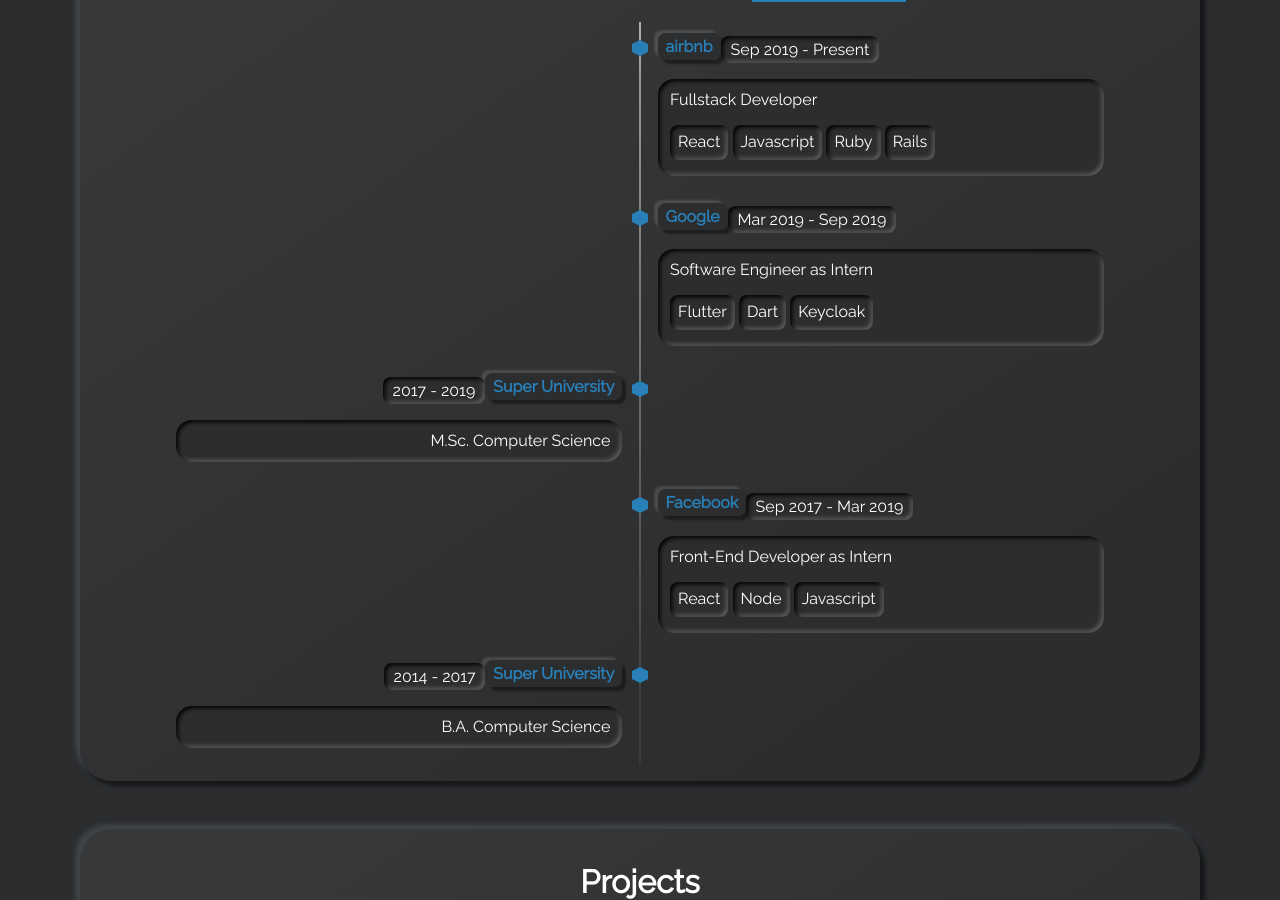
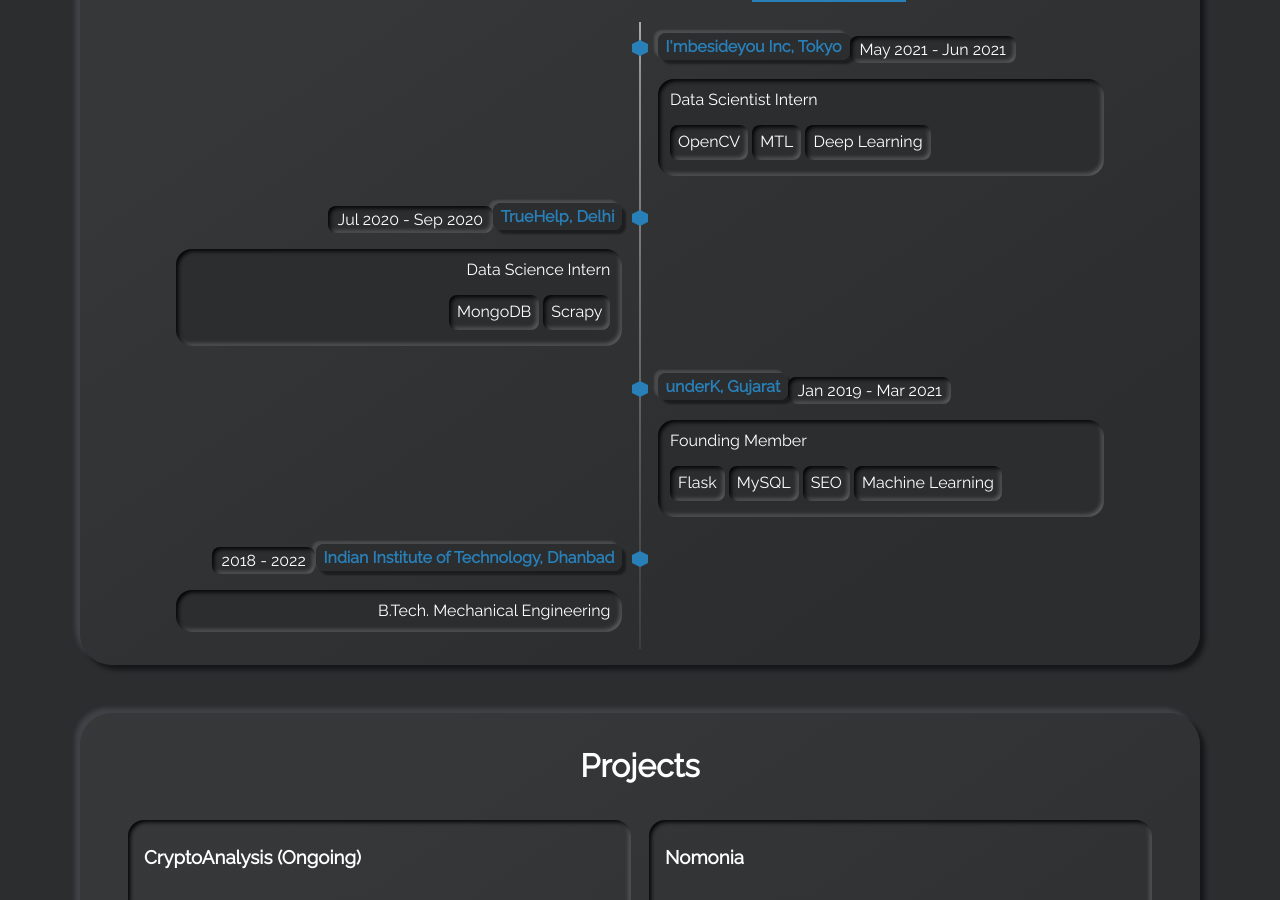
Before and after one commit to achieveordie/achieveordie.github.io, a Jekyll site: the page built from index.html, in a window 1280 px wide and 900 px high, scrolled down 1880 px. Built offline with Jekyll 4.4.1, drawn with Linux system fonts in a browser that asks for light colours; some of the changed text lies outside the part shown.

Commit message:
complete backbone of website

```diff
--- a/_config.yml
+++ b/_config.yml
@@ -58,7 +58,7 @@ show_timeline_card: true
 timeline_title: Education & Experience
 # cv_download_link: The link where you host your cv.
 # > e.g. you share your cv on your dropbox, then add the dropbox link here
-cv_download_link: https://example.com/
+cv_download_link: https://www.dropbox.com/s/llled4yy4is9h9s/IIT-ISM%20Sagar%20Mishra%20Resume%20-%20July%2021.pdf?dl=0
 
 # PROJECTS SECTION
 # show_projects_card:
--- a/_data/projects.yml
+++ b/_data/projects.yml
@@ -13,21 +13,68 @@
 #     - tag: AngularJS
 #     - tag: Node
 
-- name: project X
-  descr: "Lorem ipsum dolor sit amet, consetetur sadipscing elitr, sed diam nonumy eirmod tempor invidunt ut labore et dolore magna aliquyam erat, sed diam voluptua. At vero eos et accusam et justo duo dolores et ea rebum. Stet clita kasd gubergren, no sea takimata sanctus est Lorem ipsum dolor sit amet. Lorem ipsum dolor sit amet, consetetur sadipscing elitr, sed diam"
-  demo: https://example.com/
-  tags:
-    - tag: MongoDB
-    - tag: Express
-    - tag: AngularJS
-    - tag: Node
-
-- name: project Y
-  descr: "Lorem ipsum dolor sit amet, consetetur sadipscing elitr, sed diam nonumy eirmod tempor invidunt ut labore et dolore magna aliquyam erat, sed diam voluptua. At vero eos et accusam et justo duo dolores et ea rebum. Stet clita kasd gubergren, no sea takimata sanctus est Lorem ipsum dolor sit amet. Lorem ipsum dolor sit amet, consetetur sadipscing elitr, sed diam"
-  demo: https://example.com/
+- name: CryptoAnalysis (Ongoing)
+  descr: "A system that listens to specific discussion forums like Reddit and keep a database of currently-discussed
+  coins, while also analyzing the nature of it. This captures bullish & bearish trends enabling the user to get on the
+  hype train early / assist in securing promising positions at lower cost, hence making bigger profits. "
+  demo:
   tags:
     - tag: Python
-    - tag: Django
+    - tag: C++
+    - tag: MySQL
+    - tag: Finance
 
-- name: project Z
-  descr: "You can also set a project without demo link and no tags"
+- name: Nomonia
+  descr: "Nomonia is an android application which makes use of a TFlite model to identify if someone has Pneumonia
+  based on their chest X-rays. Initial model was built on TensorFlow with a custom CNN architecture trained from scratch.
+  It was then migrated to work on smaller devices via TFlite. The app is built in native environment using Android
+  Studio."
+  demo: "https://github.com/achieveordie/Nomonia"
+  tags:
+    - tag: Java
+    - tag: App development
+    - tag: Computer Vision
+    - tag: Deep Learning
+
+- name: IsItCorrect
+  descr: "IsItCorrect is a multilingual companion which assists intermediate language learners in identifying whether
+  their inputted sentence is correct. Currently, the model is only present for the French language.
+  The model is built using huggingface & PyTorch with a Transformer called CamemBERT, which has a similar(but not the)
+  same structure as Google's BERT.
+
+  Dataset is synthetically created by emulating the mistakes done by learners with respect to structural & grammatical
+  syntax. This is done via a POS tagger and a randomizing algorithm."
+  demo: "https://github.com/achieveordie/IsItCorrect"
+  tags:
+    - tag: Python
+    - tag: Perl
+    - tag: Natural Language Processing
+    - tag: Deep Learning
+
+- name: HybridQNN
+  descr: "This project is a brief example of how we combine Machine Learning with Quantum Computing to build a hydrid
+  Classical + Quantum Neural Network. While there are similar projects across internet, none of them seems to
+  experiment with their basic Quantum Circuit and none of them provide tangible reasons to explain why certain circuits
+  work while others don't. I've tried to analyze results from different Quantum Circuits and explain the results by
+  employing traditional mathematics."
+  demo: "https://github.com/achieveordie/HybridQNN"
+  tags:
+    - tag: Python
+    - tag: Qiskit
+    - tag: Quantum Computing
+
+#- name: GenderClassification
+#  decr: "This project aims to classify genders based on name. It employs an ensemble of Gradient Boost Machine,
+#  Linear Support Vector Machines and AdaBoost Classifiers to form a hard/soft voting classifier made via sklearn."
+#  github: "https://github.com/achieveordie/GenderClassification"
+#  tags:
+#    - tag: Python
+#    - tag: Natural Language Processing
+#    - tag: Machine Learning
+#
+#- name: PersonalWebsite
+#  decr: "Current website that you are visiting is built via jekyll and then hosted via github pages."
+#  tags:
+#    - tag: Ruby
+#    - tag: Static Webpage
+#    - tag: Web Development
--- a/_data/timeline.yml
+++ b/_data/timeline.yml
@@ -17,45 +17,49 @@
 #     - tag: Rails
 #   timeline-side: right
 
-- title: airbnb
-  title-url: https://example.com/
-  date: Sep 2019 - Present
-  subtitle: Fullstack Developer
+#- title: airbnb
+#  title-url: https://example.com/
+#  date: Sep 2019 - Present
+#  subtitle: Fullstack Developer
+#  tags:
+#    - tag: React
+#    - tag: Javascript
+#    - tag: Ruby
+#    - tag: Rails
+#  timeline-side: right
+
+- title: I'mbesideyou Inc, Tokyo
+  title-url: https://www.dropbox.com/s/yghrjh4fpqew5h3/IBY_intern_completion_certificate.pdf?dl=0
+  date: May 2021 - Jun 2021
+  subtitle: Data Scientist Intern
   tags:
-    - tag: React
-    - tag: Javascript
-    - tag: Ruby
-    - tag: Rails
+    - tag: OpenCV
+    - tag: MTL
+    - tag: Deep Learning
   timeline-side: right
 
-- title: Google
-  title-url: https://example.com/
-  date: Mar 2019 - Sep 2019
-  subtitle: Software Engineer as Intern
+- title: TrueHelp, Delhi
+  title-url: https://www.dropbox.com/s/kdosf2faocbqcry/TrueHelp_intern_complete_certificate.pdf?dl=0
+  date: Jul 2020 - Sep 2020
+  subtitle: Data Science Intern
   tags:
-    - tag: Flutter
-    - tag: Dart
-    - tag: Keycloak
+    - tag: MongoDB
+    - tag: Scrapy
+  timeline-side: left
+
+- title: underK, Gujarat
+  title-url: https://www.underk.in/
+  date: Jan 2019 - Mar 2021
+  subtitle: Founding Member
+  tags:
+    - tag: Flask
+    - tag: MySQL
+    - tag: SEO
+    - tag: Machine Learning
   timeline-side: right
 
-- title: Super University
-  title-url: https://example.com/
-  date: 2017 - 2019
-  subtitle: M.Sc. Computer Science
+- title: Indian Institute of Technology, Dhanbad
+  title-url: https://iitism.ac.in/
+  date: 2018 - 2022
+  subtitle: B.Tech. Mechanical Engineering
   timeline-side: left
-
-- title: Facebook
-  title-url: https://example.com/
-  date: Sep 2017 - Mar 2019
-  subtitle: Front-End Developer as Intern
-  tags:
-    - tag: React
-    - tag: Node
-    - tag: Javascript
-  timeline-side: right
-
-- title: Super University
-  title-url: https://example.com/
-  date: 2014 - 2017
-  subtitle: B.A. Computer Science
-  timeline-side: left
--- a/_includes/section-projects.html
+++ b/_includes/section-projects.html
@@ -9,7 +9,7 @@
         <p class="project-desc">{{project.descr}}</p>
         {% if project.demo %}
           <a class="highlight-link" href="{{project.demo}}" target="_blank" rel="noreferrer">
-            Demo
+            Github
           </a>
         {% endif %}
         {% if project.tags %}
```
